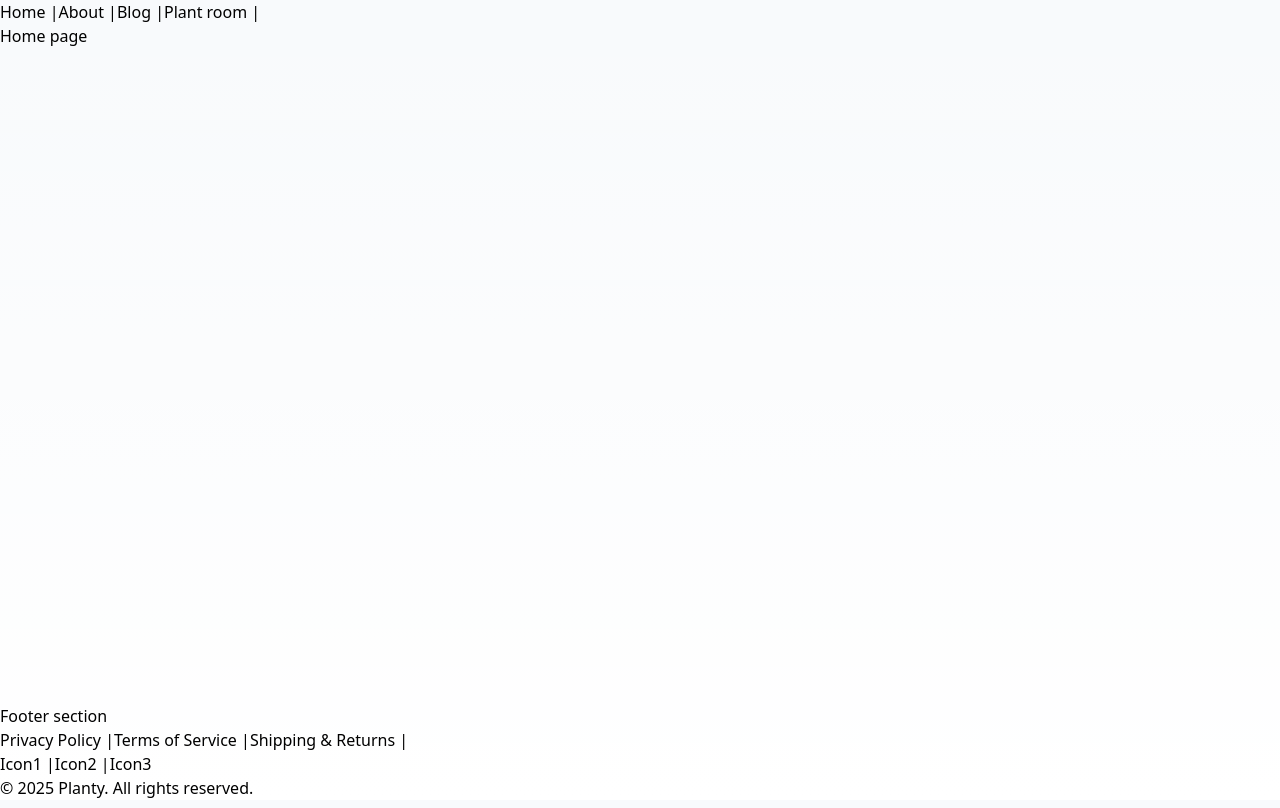
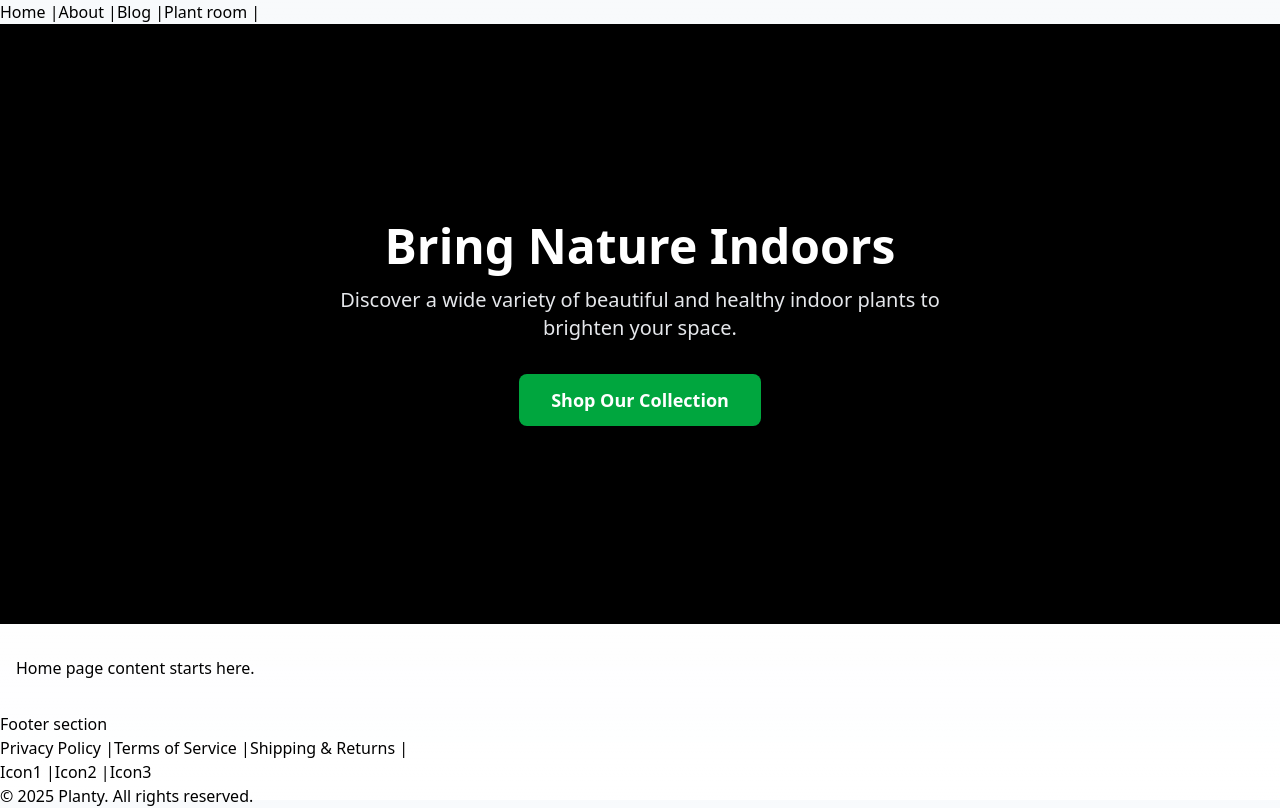
Before and after one commit to WetBanana2486/Ecommerce-planty, a Next.js app: page / in a window 1280 px wide. Built offline with nearby package versions, Linux system fonts and the light colour scheme.

Commit message:
Update hero design and create component

```diff
--- /dev/null
+++ b/app/components/ui/HeroSlider/HeroSlider.tsx
@@ -0,0 +1,69 @@
+'use client'; // Mark this as a Client Component
+
+import Link from 'next/link';
+import { Swiper, SwiperSlide } from 'swiper/react';
+import { Navigation, Pagination, Autoplay } from 'swiper/modules';
+
+// Import Swiper styles
+import 'swiper/css';
+import 'swiper/css/navigation';
+import 'swiper/css/pagination';
+import 'swiper/css/autoplay';
+
+interface Slide {
+  id: number;
+  imageUrl: string;
+  altText: string;
+  title: string;
+  description: string;
+  ctaText: string;
+  ctaLink: string;
+}
+
+interface HeroSliderProps {
+  slides: Slide[];
+}
+
+export default function HeroSlider({ slides }: HeroSliderProps) {
+  if (!slides || slides.length === 0) {
+    return null; // Or some fallback UI
+  }
+
+  return (
+    <Swiper
+      modules={[Navigation, Pagination, Autoplay]}
+      spaceBetween={0} // No space between slides for a hero
+      slidesPerView={1} // Show one slide at a time
+      navigation
+      pagination={{ clickable: true }}
+      loop={true}
+      autoplay={{
+        delay: 5000, // Time in ms between slides
+        disableOnInteraction: false,
+      }}
+      className="w-full" // Ensure Swiper takes full width
+    >
+      {slides.map((slide) => (
+        <SwiperSlide key={slide.id}>
+          <div className="relative bg-gray-200"> {/* Fallback background */}
+            <img
+              src={slide.imageUrl}
+              alt={slide.altText}
+              className="w-full h-[400px] md:h-[500px] lg:h-[600px] object-cover"
+            />
+            <div className="absolute inset-0 bg-black bg-opacity-40 flex flex-col items-center justify-center text-center p-4">
+              <h2 className="text-3xl sm:text-4xl md:text-5xl font-bold text-white mb-3 md:mb-4">{slide.title}</h2>
+              <p className="text-md sm:text-lg md:text-xl text-gray-200 mb-6 md:mb-8 max-w-xl md:max-w-2xl">{slide.description}</p>
+              <Link
+                href={slide.ctaLink}
+                className="bg-green-600 hover:bg-green-700 text-white font-semibold py-2 px-6 md:py-3 md:px-8 rounded-lg text-lg transition duration-300 ease-in-out"
+              >
+                {slide.ctaText}
+              </Link>
+            </div>
+          </div>
+        </SwiperSlide>
+      ))}
+    </Swiper>
+  );
+}
--- a/app/page.tsx
+++ b/app/page.tsx
@@ -1,11 +1,65 @@
 import Link from 'next/link';
+
+
+const slidesData = [
+  {
+    id: 1,
+    imageUrl: 'https://via.placeholder.com/1600x600?text=Welcome+to+Planty', // Example placeholder
+    altText: 'Lush green plants in a well-lit room',
+    title: 'Bring Nature Indoors',
+    description: 'Discover a wide variety of beautiful and healthy indoor plants to brighten your space.',
+    ctaText: 'Shop Our Collection',
+    ctaLink: '/shop', // Update with your actual shop link
+  },
+  {
+    id: 2,
+    imageUrl: 'https://via.placeholder.com/1600x600?text=Gardening+Essentials', // Example placeholder
+    altText: 'Gardening tools and supplies',
+    title: 'Everything Your Garden Needs',
+    description: 'Find top-quality tools, soil, and accessories for your gardening projects.',
+    ctaText: 'Explore Supplies',
+    ctaLink: '/supplies', // Update with your actual supplies link
+  },
+  {
+    id: 3,
+    imageUrl: 'https://via.placeholder.com/1600x600?text=Expert+Plant+Care', // Example placeholder
+    altText: 'A person carefully tending to a plant',
+    title: 'Expert Plant Care Advice',
+    description: 'Learn how to care for your plants with our guides and tips from experts.',
+    ctaText: 'Read Our Blog',
+    ctaLink: '/blog',
+  },
+];
+
 
 export default function Home() {
   return (
-    <main className="">
+    <main>
+      {/* Hero Section */}
+      <section className="hero-section w-full">
+        {/*
+          To implement a dynamic slider with multiple slides with Swiper.js or react-slick
+          I want to put some carousel component here.
+        */}
+        {slidesData.length > 0 && (
 
-      <p className="font-medium hover:text-blue-400">Home page</p>
+          <div className="relative bg-gray-200"> {/* Fallback background for the slide area */}
+            <img src={slidesData[0].imageUrl} alt={slidesData[0].altText} className="w-full h-[400px] md:h-[500px] lg:h-[600px] object-cover" />
+            <div className="absolute inset-0 bg-black bg-opacity-40 flex flex-col items-center justify-center text-center p-4">
+              <h1 className="text-3xl sm:text-4xl md:text-5xl font-bold text-white mb-3 md:mb-4">{slidesData[0].title}</h1>
+              <p className="text-md sm:text-lg md:text-xl text-gray-200 mb-6 md:mb-8 max-w-xl md:max-w-2xl">{slidesData[0].description}</p>
+              <Link href={slidesData[0].ctaLink} className="bg-green-600 hover:bg-green-700 text-white font-semibold py-2 px-6 md:py-3 md:px-8 rounded-lg text-lg transition duration-300 ease-in-out">
+                {slidesData[0].ctaText}
+              </Link>
+            </div>
+          </div>
+        )}
+      </section>
 
+      <div className="container mx-auto px-4 py-8">
+        <p className="font-medium hover:text-blue-400">Home page content starts here.</p>
+        {/* Add other sections of your home page here */}
+      </div>
     </main>
   );
 }
```
